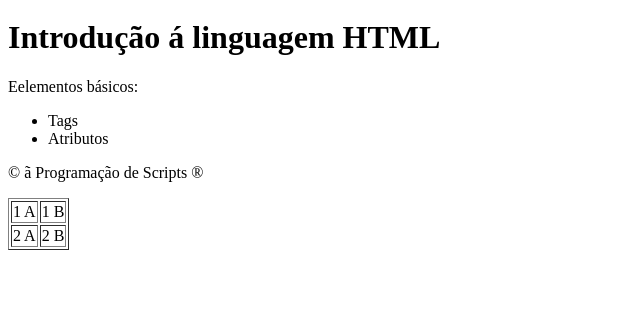
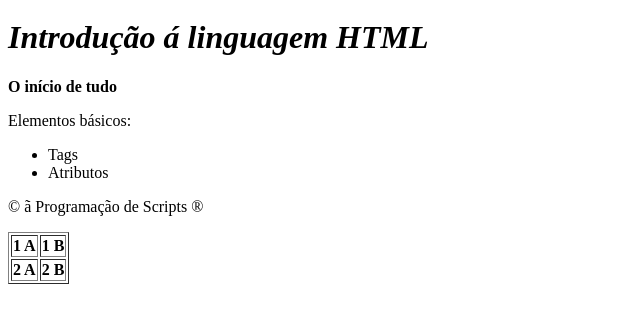
Before and after one commit to Augustolima-3/Fatec, a plain HTML site: page Programação de Scripts/Aulas/Aula 01.html in a window 1280 px wide. Shown: the part 64-384 px from the top of the page, without its empty margins (0-640 px from the left). Drawn offline with Linux system fonts and the light colour scheme.

Commit message:
Update Aula 01.html

```diff
--- a/Programação de Scripts/Aulas/Aula 01.html
+++ b/Programação de Scripts/Aulas/Aula 01.html
@@ -14,20 +14,21 @@
 			<a href="https://www.fatectq.edu.br/" target="_blank">fatec</a>
 		</nav>
 		<main>
-			<h1>Introdução á linguagem HTML</h1>
-			<p>Eelementos básicos:</p>
+			<h1><i>Introdução á linguagem HTML</i></h1>
+			<b>O início de tudo</b>
+			<p>Elementos básicos:</p>
 			<ul>
 				<li>Tags</li>
 				<li>Atributos</li>
 			</ul>
 			<table border="1">
 				<tr>
-					<td>1 A</td>
-					<td>1 B</td>
+					<th>1 A</th>
+					<th>1 B</th>
 				</tr>
 				<tr>
-					<td>2 A</td>
-					<td>2 B</td>
+					<th>2 A</th>
+					<th>2 B</th>
 				</tr>
 		</main>
 		<footer>
```
